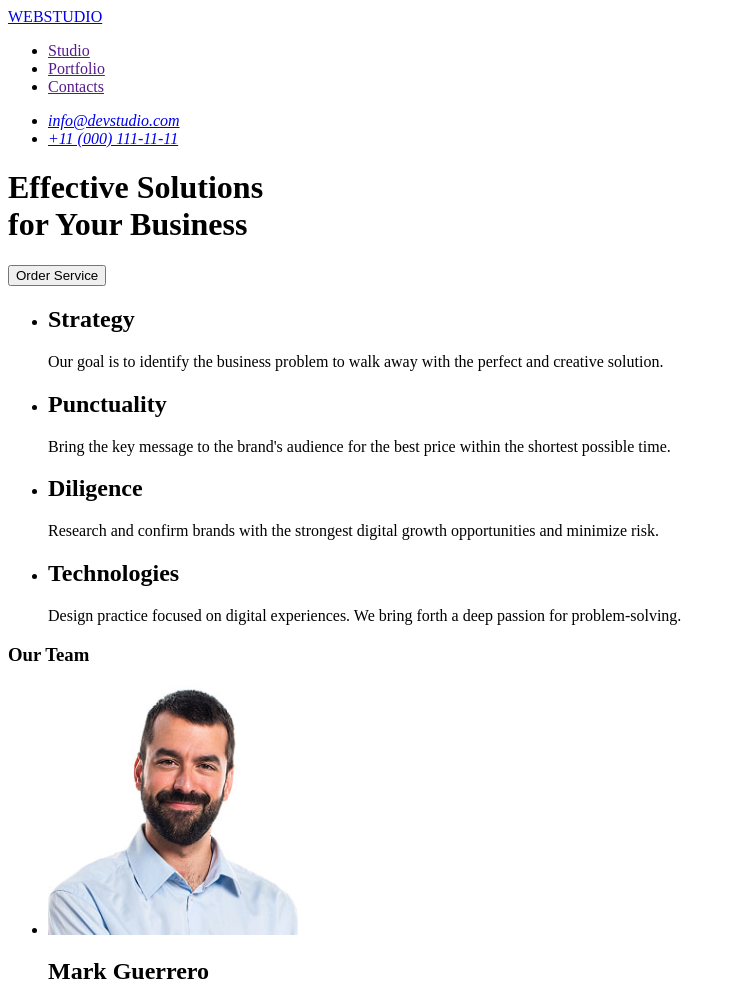
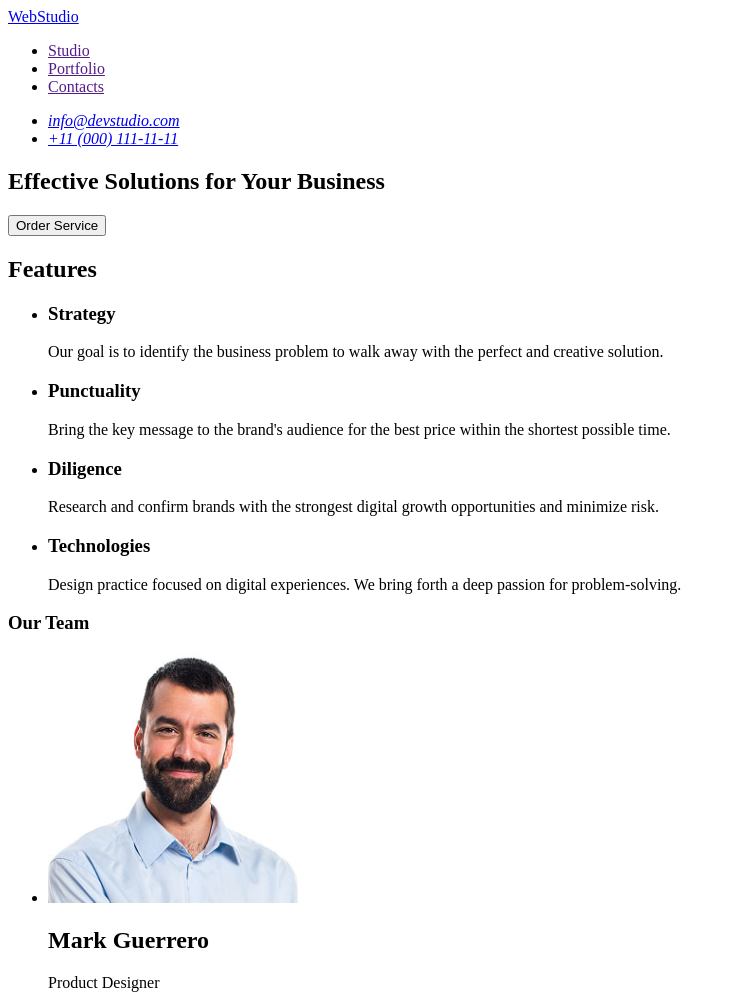
Before and after one commit to Anatolii-Honchar/goit-markup-hw-01, a plain HTML site: page index.html in a window 1280 px wide. Shown: the top 995 px of the page, without its empty margins (0-736 px from the left). Drawn offline with Linux system fonts and the light colour scheme.

Commit message:
fixed 1st and 2nd section

```diff
--- a/index.html
+++ b/index.html
@@ -8,7 +8,7 @@
   <body>
     <header>
       <nav>
-        <a href="./index.html">WEBSTUDIO</a>
+        <a href="./index.html">WebStudio</a>
         <ul>
           <li>
             <a href="">Studio</a>
@@ -27,42 +27,42 @@
             <a href="mailto:info@devstudio.com">info@devstudio.com</a>
           </li>
           <li>
-            <a href="tel:+11000111-11-11">+11 (000) 111-11-11</a>
+            <a href="tel:+110001111111">+11 (000) 111-11-11</a>
           </li>
         </ul>
       </address>
     </header>
     <main>
-      <h1>
-        <span>Effective Solutions</span><br />
-        <span>for Your Business</span>
-      </h1>
-      <button type="button">Order Service</button>
       <section>
+        <h1>Effective Solutions for Your Business</h1>
+        <button type="button">Order Service</button>
+      </section>
+      <section>
+        <h2>Features</h2>
         <ul>
           <li>
-            <h2>Strategy</h2>
+            <h3>Strategy</h3>
             <p>
               Our goal is to identify the business problem to walk away with the
               perfect and creative solution.
             </p>
           </li>
           <li>
-            <h2>Punctuality</h2>
+            <h3>Punctuality</h3>
             <p>
               Bring the key message to the brand's audience for the best price
               within the shortest possible time.
             </p>
           </li>
           <li>
-            <h2>Diligence</h2>
+            <h3>Diligence</h3>
             <p>
               Research and confirm brands with the strongest digital growth
               opportunities and minimize risk.
             </p>
           </li>
           <li>
-            <h2>Technologies</h2>
+            <h3>Technologies</h3>
             <p>
               Design practice focused on digital experiences. We bring forth a
               deep passion for problem-solving.
@@ -117,7 +117,7 @@
       </section>
     </main>
     <footer>
-      <a href="./index.html">WEBSTUDIO</a>
+      <a href="./index.html">WebStudio</a>
       <p>
         Increase the flow of customers and sales for your business with digital
         marketing & growth solutions.
```
